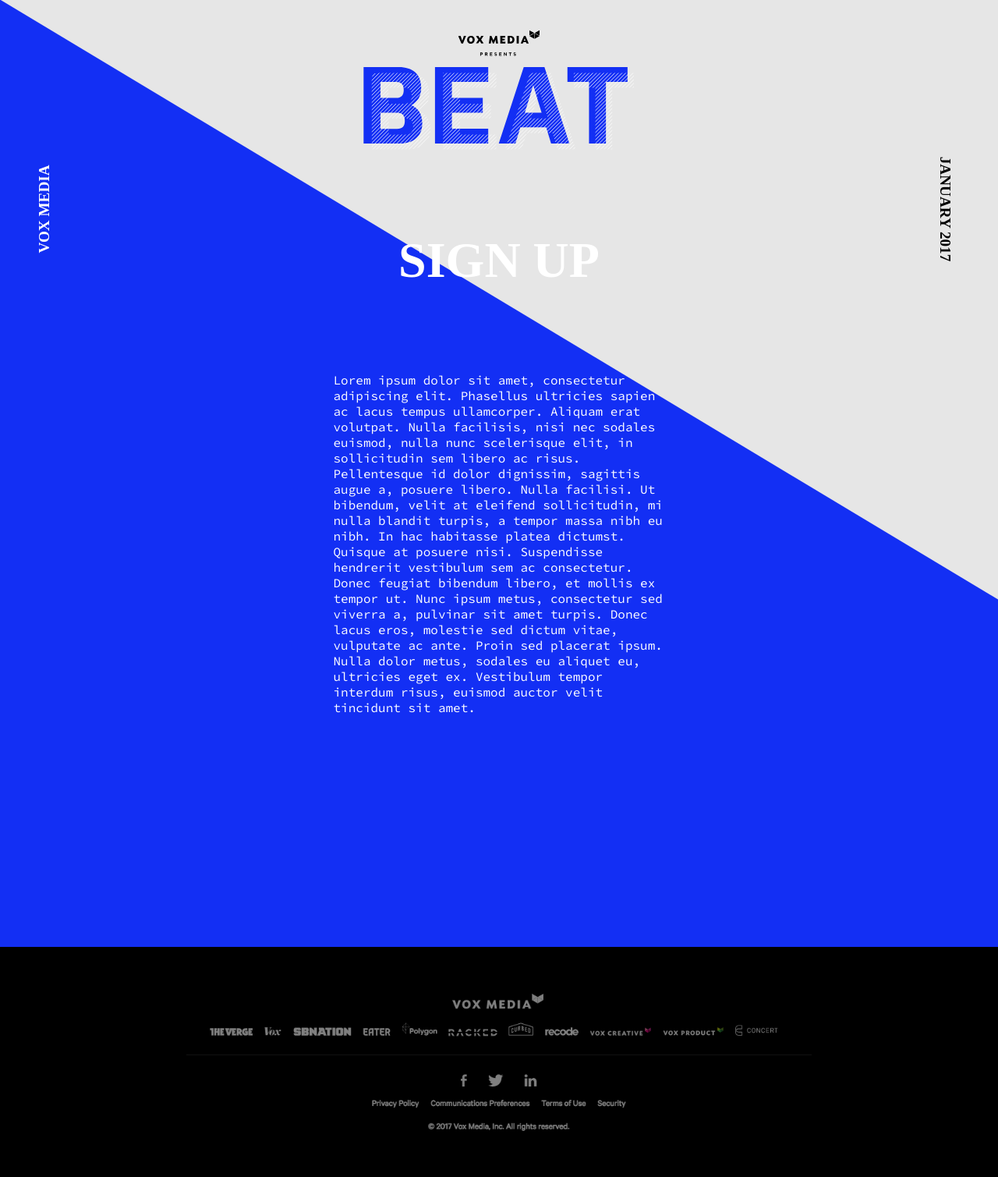
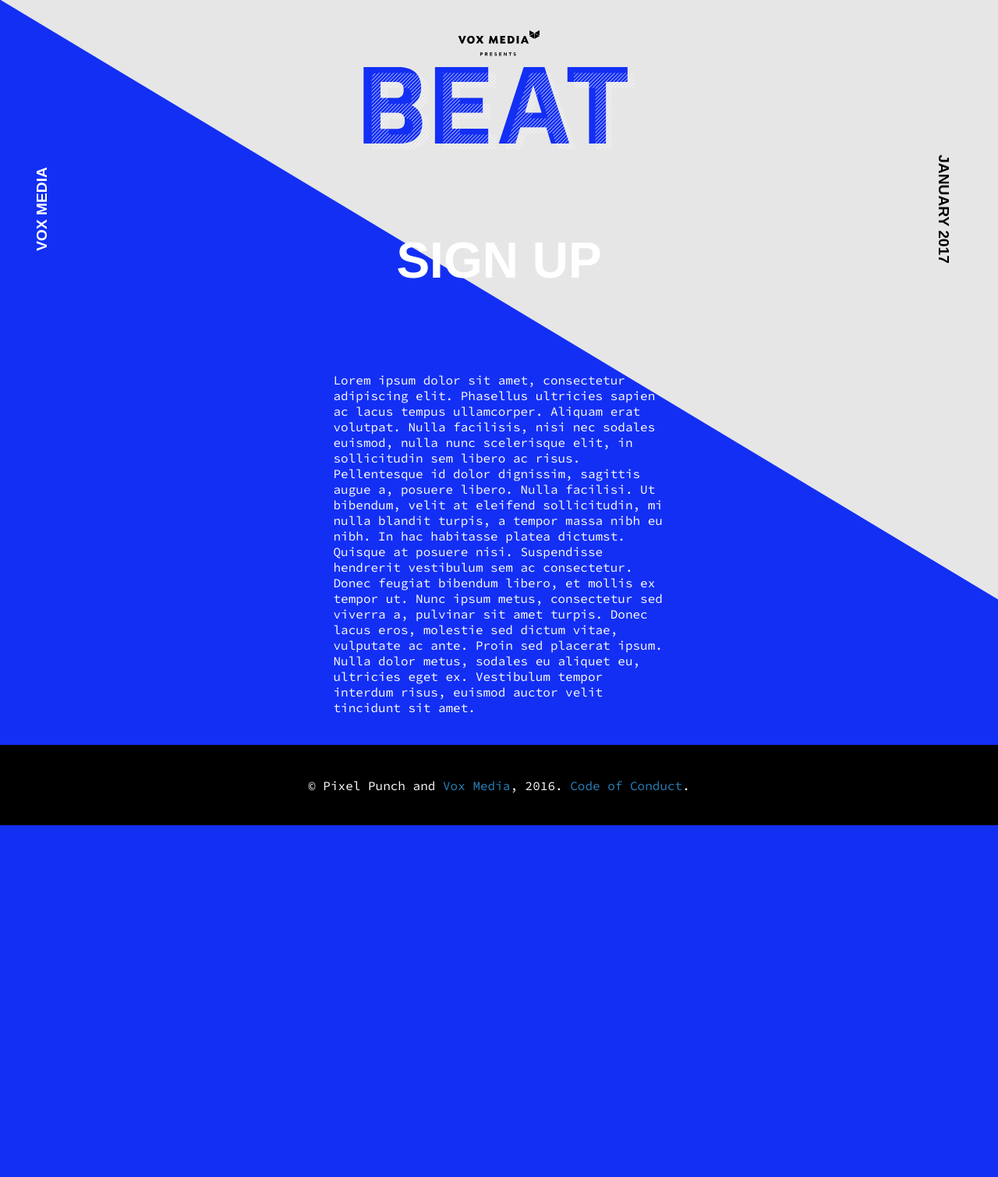
Before and after one commit to voxmedia/beat, a Jekyll site: the page built from index.md, in a window 1280 px wide. Shown: the whole page at 78% size. Built offline with Jekyll 4.4.1, drawn with Linux system fonts in a browser that asks for light colours; after the commit the page ends 1058 px from its top, so only the background shows below that.

Commit message:
Getting the footer to work properly was an exercise in frustration

```diff
--- a/_includes/footer.html
+++ b/_includes/footer.html
@@ -2,7 +2,9 @@
 
   <div class="footer-container">
 
-    <img src="{{ site.baseurl }}/images/footer.png">
+    <p>© Pixel Punch and <a href="http://www.voxmedia.com/">Vox Media</a>, 2016.
+
+    <a href="code-of-conduct.html">Code of Conduct</a>.
 
   </div>
 
--- a/_layouts/default.html
+++ b/_layouts/default.html
@@ -13,10 +13,10 @@
       </div>
     </main>
 
+    {% include footer.html %}
+
     <script src="{{ "/js/main.js" | relative_url }}"></script>
     <!--script src="{{ "/js/nav.js" | relative_url }}"></script-->
   </body>
 
-  {% include footer.html %}
-
 </html>
--- a/_sass/components/c-body.scss
+++ b/_sass/components/c-body.scss
@@ -3,7 +3,6 @@
   justify-content: center;
   margin-right: 1rem;
   margin-left: 1rem;
-  padding-bottom: 10rem;
 
   @include media-query {
     margin-right: 0rem;
--- a/_sass/components/c-footer.scss
+++ b/_sass/components/c-footer.scss
@@ -1,7 +1,12 @@
 .c-footer {
   display: flex;
   justify-content: center;
-  margin-top: 12vw;
+  align-items: center;
+  //margin-top: 12vw;
+  background-color: $black-main;
+  color: $white-main;
+  font-family: $copy-font-family;
+  padding: 2vw 0;
 
   @include media-query {
     padding-right: 0rem;
@@ -11,7 +16,6 @@
   .footer-container {
     display: flex;
     flex-direction: column;
-    width: 100%;
     justify-content: space-between;
 
     @extend %wrapper;
--- a/_sass/components/c-post.scss
+++ b/_sass/components/c-post.scss
@@ -1,5 +1,8 @@
 .c-post--list {
-  height: 100vh;
+  min-height: 100vh;
+  overflow-y: hidden;
+  position: relative;
+  padding-bottom: 3vw;
 
   &:nth-child(1) {
     &:before {
--- a/_sass/style.scss
+++ b/_sass/style.scss
@@ -2,7 +2,8 @@
 
 // Defaults variables
 
-$base-font-family: "nudista-web";
+$base-font-family: "nudista-web", sans-serif;
+$copy-font-family: "Source Code Pro", monospace;
 $base-font-size:   16px !default;
 $base-font-weight: 400 !default;
 $base-line-height: 1.25 !default;
@@ -16,6 +17,7 @@
 
 $blue-main:        #132ff4 !default;
 $grey-main:        #e6e6e6 !default;
+$black-main:        #000000 !default;
 $white-main:       #ffffff !default;
 $grey-color:       #828282 !default;
 $grey-color-light: lighten($grey-color, 40%) !default;
```
Also changed, not shown: 6 other files.
